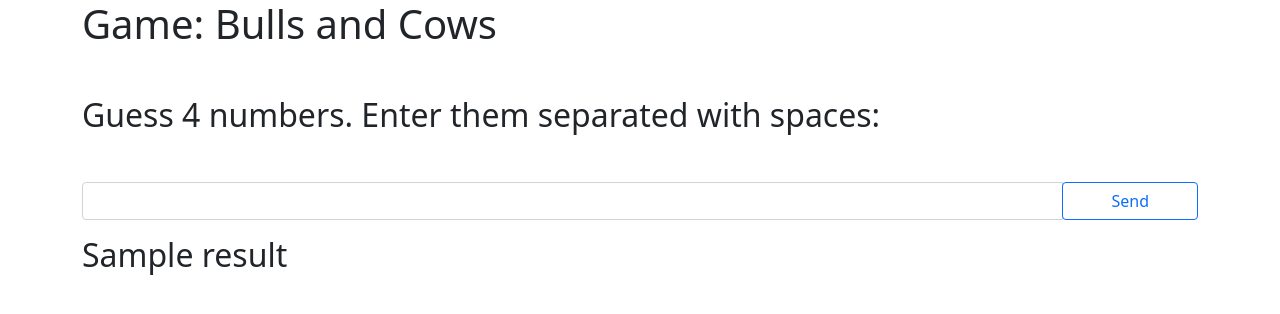
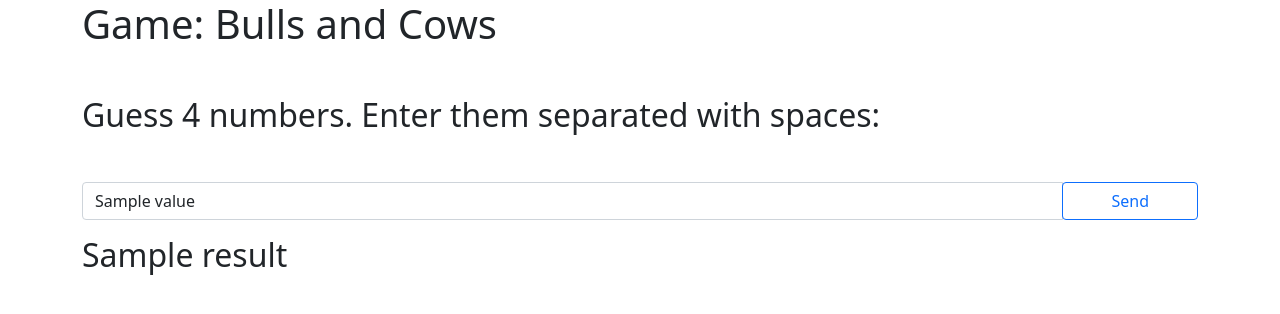
Before and after one commit to Dancher-man/My_home_work_game, a Django app: template webapp/templates/forms.html in a window 1280 px wide. Shown: the top 314 px of the page. Run offline with Django 4.2, Linux system fonts and the light colour scheme; the template is opened without the code that fills it: most values are stand-ins (such as "Sample title", 1, 10 or a date in 2020); parts of the project's set-up code (start-up, migrations or seed data) failed here and were passed over.

Commit message:
Changed forms.html and views.py added output value to input

```diff
--- a/webapp/templates/forms.html
+++ b/webapp/templates/forms.html
@@ -16,7 +16,7 @@
         {% csrf_token %}
 
         <div class="input-group mb-3">
-            <input type="text" class="form-control" name="numbers" value=""/>
+            <input type="text" class="form-control" name="numbers" value="{{ value }}"/>
             <div class="input-group-append">
                 <input type="submit" class="btn btn-outline-primary px-5" value="Send"/>
             </div>
--- a/webapp/views.py
+++ b/webapp/views.py
@@ -52,7 +52,7 @@ def index_create(request):
     if request.method == "GET":
         return render(request, "forms.html")
     numbers = validation(request)
-
+    numbers_value = " ".join([str(n) for n in numbers])
     if isinstance(numbers, str):
         context = {
             'result': validation(request)
@@ -60,7 +60,8 @@ def index_create(request):
     else:
         result = get_result(numbers, secret_numbers)
         context = {
-            'result': result
+            'result': result,
+            'value': numbers_value
         }
 
     return render(request, 'forms.html', context)
```
